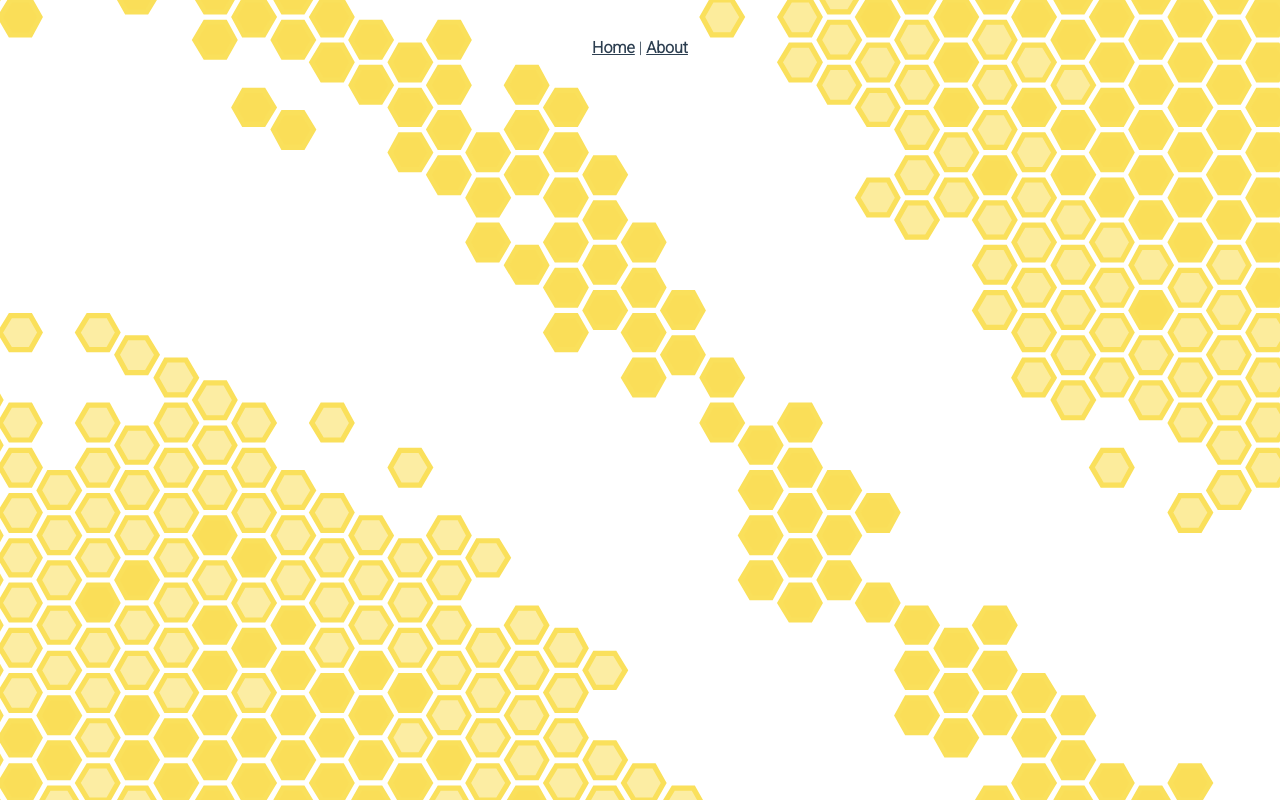
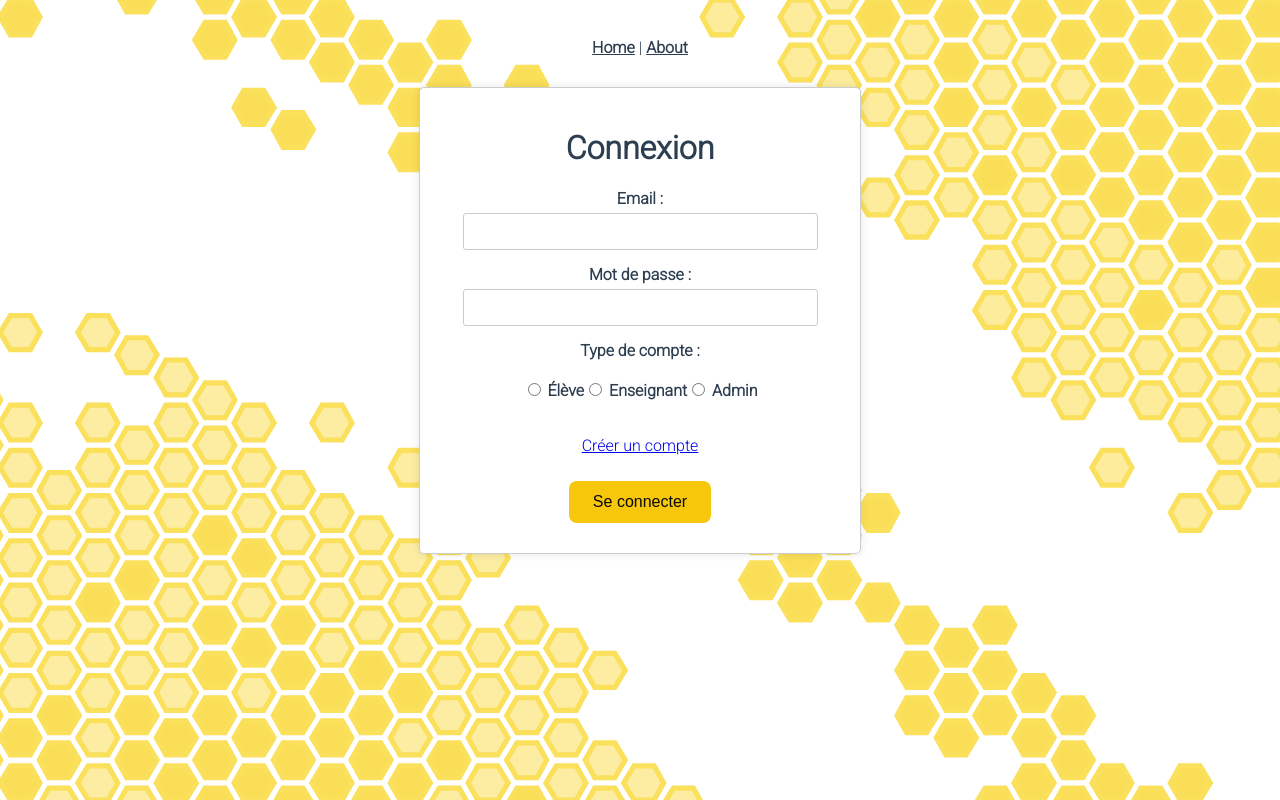
Before and after one commit to MaxHowardBorges/2b-quiz, a Vue app in the folder frontend-vue/: page /#/login in a window 1280 px wide. Before the commit this address had no page. Built offline with nearby package versions, Linux system fonts and the light colour scheme; the HTML template or start-up script is replaced by a standard one.

Commit message:
#3 #4 #7 creation Login Page

```diff
--- a/frontend-vue/src/router/index.js
+++ b/frontend-vue/src/router/index.js
@@ -69,6 +69,12 @@ const routes = [
     name: 'end',
     component: () => import(/* webpackChunkName: "about" */ '../views/EndSession.vue')
   },
+  //loginView
+  {
+    path: '/login',
+    name: 'login',
+    component: () => import(/* webpackChunkName: "about" */ '../views/loginView.vue')
+  },
 ];
 
 const router = createRouter({
--- /dev/null
+++ b/frontend-vue/src/views/loginView.vue
@@ -0,0 +1,120 @@
+<script>
+
+
+  import BoutonComp from '@/components/BoutonComp.vue';
+
+  export default {
+    name: 'loginView',
+    data() {
+      return {
+        username: '',
+        password: '',
+        loginError: false,
+        accountType: '',
+      };
+    },
+    methods: {
+      login() {
+        if (this.username === 'ok' && this.password === 'ok') {
+          this.$router.push('/');
+        } else {
+          this.loginError = true;
+          console.error('Échec de la connexion');
+        }
+      }
+    },
+    components: {
+      BoutonComp,
+    },
+  }
+
+</script>
+
+<template>
+  <div class="login">
+    <h1>Connexion</h1>
+    <form @submit.prevent="login">
+      <p v-if="loginError" class="error-message">Email ou mot de passe incorrect.</p>
+      <div class="form-group">
+        <label for="username">Email :</label>
+        <input type="text" id="username" v-model="username" required>
+      </div>
+      <div class="form-group">
+        <label for="password">Mot de passe :</label>
+        <input type="password" id="password" v-model="password" required>
+      </div>
+      <div class="form-group">
+        <label for="accountType">Type de compte :</label>
+        <div class='btnRadio'>
+          <label>
+            <input type="radio" id="student" value="student" v-model="accountType"> Élève
+          </label>
+          <label>
+            <input type="radio" id="teacher" value="teacher" v-model="accountType"> Enseignant
+          </label>
+          <label>
+            <input type="radio" id="admin" value="admin" v-model="accountType"> Admin
+          </label>
+        </div>
+      </div>
+      <router-link to="/"><p>Créer un compte</p></router-link>
+      <BoutonComp type="submit" nomB="Se connecter"/>
+    </form>
+  </div>
+</template>
+
+<style scoped>
+
+  .btnRadio{
+    display:inline-flex;
+    flex-wrap: wrap;
+    align-items: center;
+    align-content: center;
+    align-self: center;
+  }
+
+  div{
+    display:block;
+    margin: 15px;
+  }
+
+  .login {
+    max-width: 400px;
+    margin: 0 auto;
+    padding: 20px;
+    border: 1px solid #ccc;
+    border-radius: 5px;
+    background-color: #fff;
+    box-shadow: 0 0 10px rgba(0, 0, 0, 0.1);
+  }
+
+  .form-group {
+    margin-bottom: 15px;
+  }
+
+  label {
+    display: block;
+    margin-bottom: 5px;
+    font-weight: bold;
+  }
+
+  input[type="text"],
+  input[type="password"] {
+    width: 90%;
+    padding: 10px;
+    border: 1px solid #ccc;
+    border-radius: 3px;
+  }
+
+  .error-message {
+    color: red;
+    font-size: 14px;
+    margin-top: 10px;
+  }
+
+  .login{
+    min-width: 150px;
+    min-height: 75px;
+  }
+
+</style>
```
